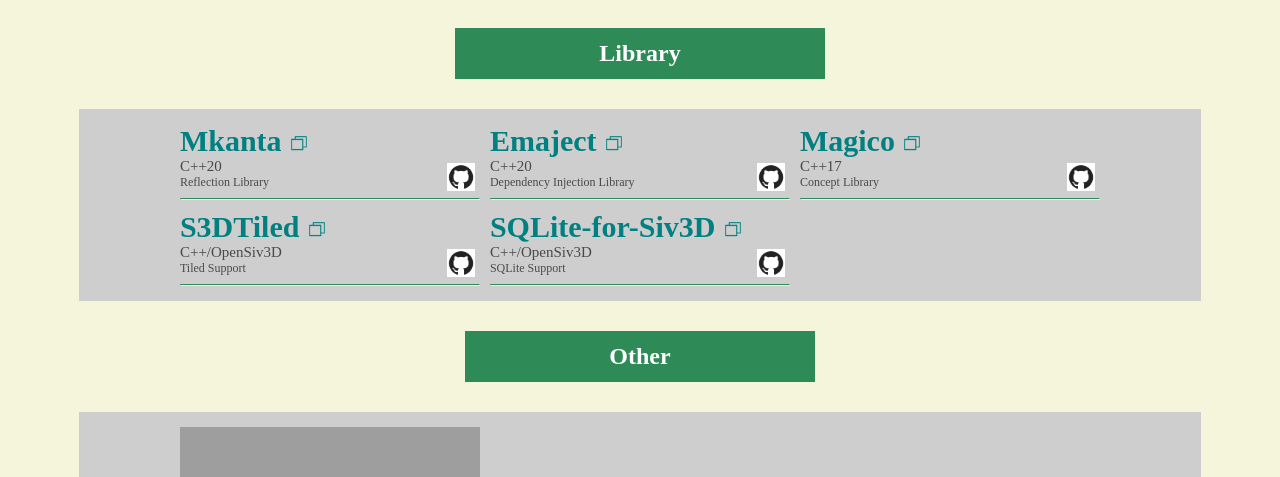
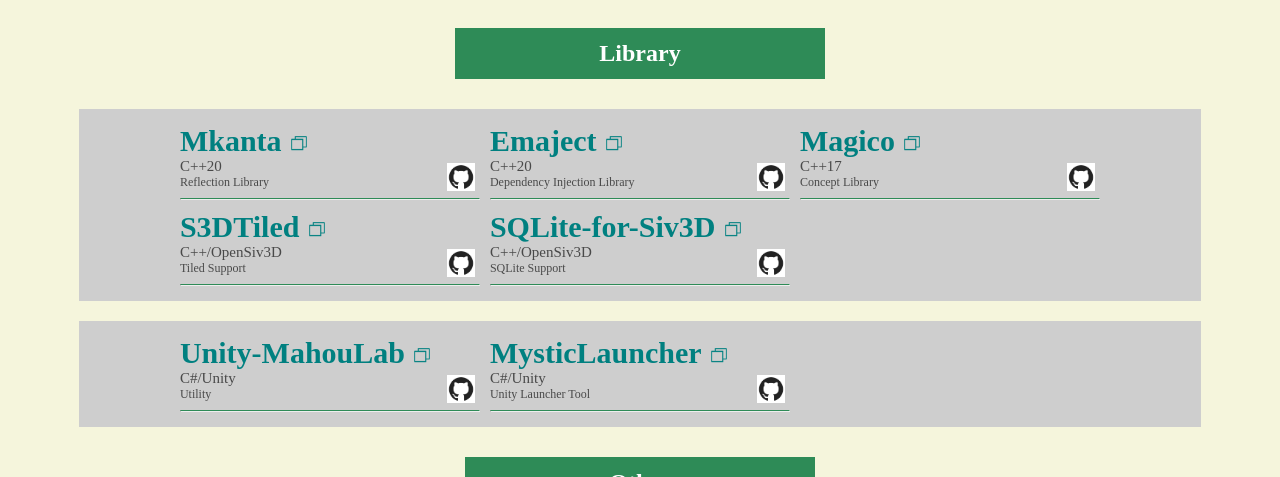
Before and after one commit to tyanmahou/Web, a Vue app in the folder web/: page /works in a window 1280 px wide. Shown: the part 4284-4761 px from the top of the page. Built offline with nearby package versions, Linux system fonts and the light colour scheme; grey boxes are pictures that could not be loaded.

Commit message:
update lib

```diff
--- a/web/src/components/works/Program.vue
+++ b/web/src/components/works/Program.vue
@@ -61,7 +61,30 @@
   <h2>Library</h2>
   <lsma :element-width="310" :margin-offset="20" class="contents-wrap">
     <ul id="library-ul" class="library-list">
-      <li v-for="item in library">
+      <li v-for="item in library.cpp">
+        <mylink :url="item.detail" absolute target="_blank">
+          <p class="title">
+            {{ item.title }}
+          <div class="ex">
+          </div>
+          </p>
+          <div class="detail">
+            <p class="lang">{{ item.lang }}</p>
+            <p class="caption">
+              {{ item.caption }}
+            </p>
+            <div class="icon">
+              <img src="@/assets/commons/icon/web/github.png" width="28" />
+            </div>
+          </div>
+        </mylink>
+        <hr />
+      </li>
+    </ul>
+  </lsma>
+  <lsma :element-width="310" :margin-offset="20" class="contents-wrap">
+    <ul id="library-ul" class="library-list">
+      <li v-for="item in library.unity">
         <mylink :url="item.detail" absolute target="_blank">
           <p class="title">
             {{ item.title }}
--- a/web/src/data/works/library.js
+++ b/web/src/data/works/library.js
@@ -1,4 +1,5 @@
-export default [
+export default {
+  cpp: [
     {
       title: "Mkanta",
       lang: "C++20",
@@ -29,4 +30,19 @@ export default [
       caption: "SQLite Support",
       detail: "https://github.com/tyanmahou/SQLite-for-Siv3D",
     },
-];
+  ],
+  unity: [
+    {
+      title: "Unity-MahouLab",
+      lang: "C#/Unity",
+      caption: "Utility",
+      detail: "https://github.com/tyanmahou/Unity-MahouLab",
+    },
+    {
+      title: "MysticLauncher",
+      lang: "C#/Unity",
+      caption: "Unity Launcher Tool",
+      detail: "https://github.com/tyanmahou/Unity-MysticLauncher",
+    },
+  ]
+};
```
Lines whose indentation alone changed are shown as unchanged.
